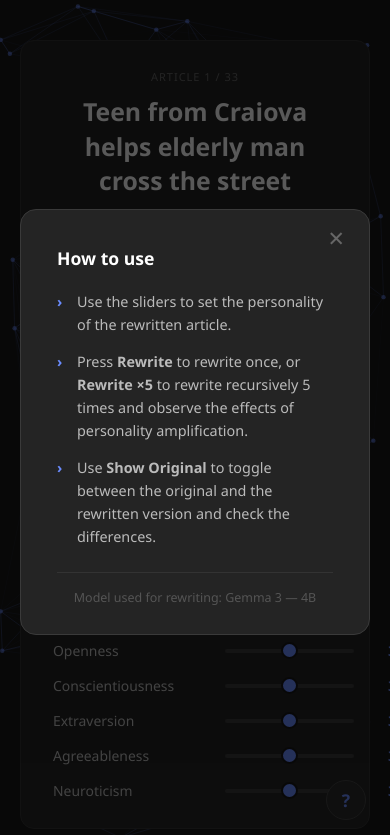
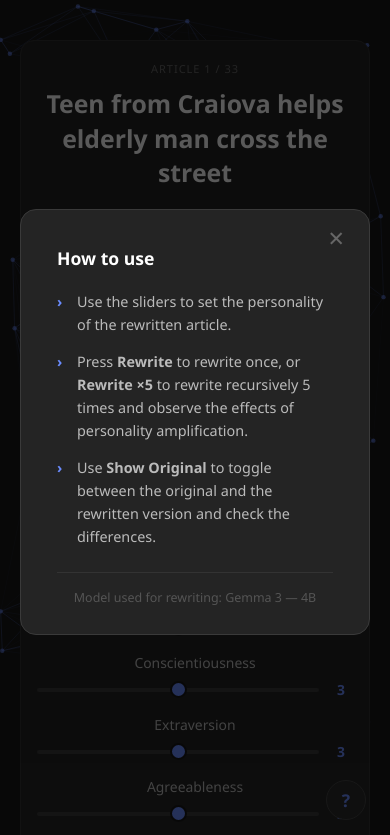
Before and after one commit to Dr0mp/rewriteApp, a website: page index.html in a window 390 px wide. Shown: the top 835 px of the page. Drawn offline with Linux system fonts and the light colour scheme.

Commit message:
update 9

```diff
--- a/index.html
+++ b/index.html
@@ -109,6 +109,14 @@
     }
     .slider-row:last-child { margin-bottom: 0; }
 
+    .slider-track {
+      display: flex;
+      align-items: center;
+      gap: 14px;
+      flex: 1;
+      min-width: 0;
+    }
+
     .slider-name {
       width: 158px;
       font-size: 0.87rem;
@@ -151,6 +159,38 @@
       font-weight: 700;
       color: #6b8cff;
       flex-shrink: 0;
+    }
+
+    @media (max-width: 520px) {
+      .card { padding: 20px 16px; }
+
+      .slider-row {
+        flex-direction: column;
+        align-items: center;
+        gap: 8px;
+      }
+
+      .slider-name {
+        width: auto;
+        text-align: center;
+      }
+
+      .slider-track {
+        display: flex;
+        align-items: center;
+        gap: 10px;
+        width: 100%;
+      }
+
+      input[type="range"] {
+        flex: 1;
+        min-width: 0;
+      }
+
+      .slider-val {
+        width: 24px;
+        text-align: center;
+      }
     }
 
     /* ── Buttons ── */
@@ -351,37 +391,47 @@
 
     <div class="slider-row">
       <div class="slider-name">Openness</div>
+      <div class="slider-track">
         <input type="range" id="openness" min="1" max="5" value="3"
                oninput="document.getElementById('opennessVal').textContent=this.value">
         <div class="slider-val" id="opennessVal">3</div>
       </div>
+    </div>
 
     <div class="slider-row">
       <div class="slider-name">Conscientiousness</div>
+      <div class="slider-track">
         <input type="range" id="conscientiousness" min="1" max="5" value="3"
                oninput="document.getElementById('conscientiousnessVal').textContent=this.value">
         <div class="slider-val" id="conscientiousnessVal">3</div>
       </div>
+    </div>
 
     <div class="slider-row">
       <div class="slider-name">Extraversion</div>
+      <div class="slider-track">
         <input type="range" id="extraversion" min="1" max="5" value="3"
                oninput="document.getElementById('extraversionVal').textContent=this.value">
         <div class="slider-val" id="extraversionVal">3</div>
       </div>
+    </div>
 
     <div class="slider-row">
       <div class="slider-name">Agreeableness</div>
+      <div class="slider-track">
         <input type="range" id="agreeableness" min="1" max="5" value="3"
                oninput="document.getElementById('agreeablenessVal').textContent=this.value">
         <div class="slider-val" id="agreeablenessVal">3</div>
       </div>
+    </div>
 
     <div class="slider-row">
       <div class="slider-name">Neuroticism</div>
+      <div class="slider-track">
         <input type="range" id="neuroticism" min="1" max="5" value="3"
                oninput="document.getElementById('neuroticismVal').textContent=this.value">
         <div class="slider-val" id="neuroticismVal">3</div>
+      </div>
     </div>
   </div>
 
```
Lines whose indentation alone changed are shown as unchanged.
